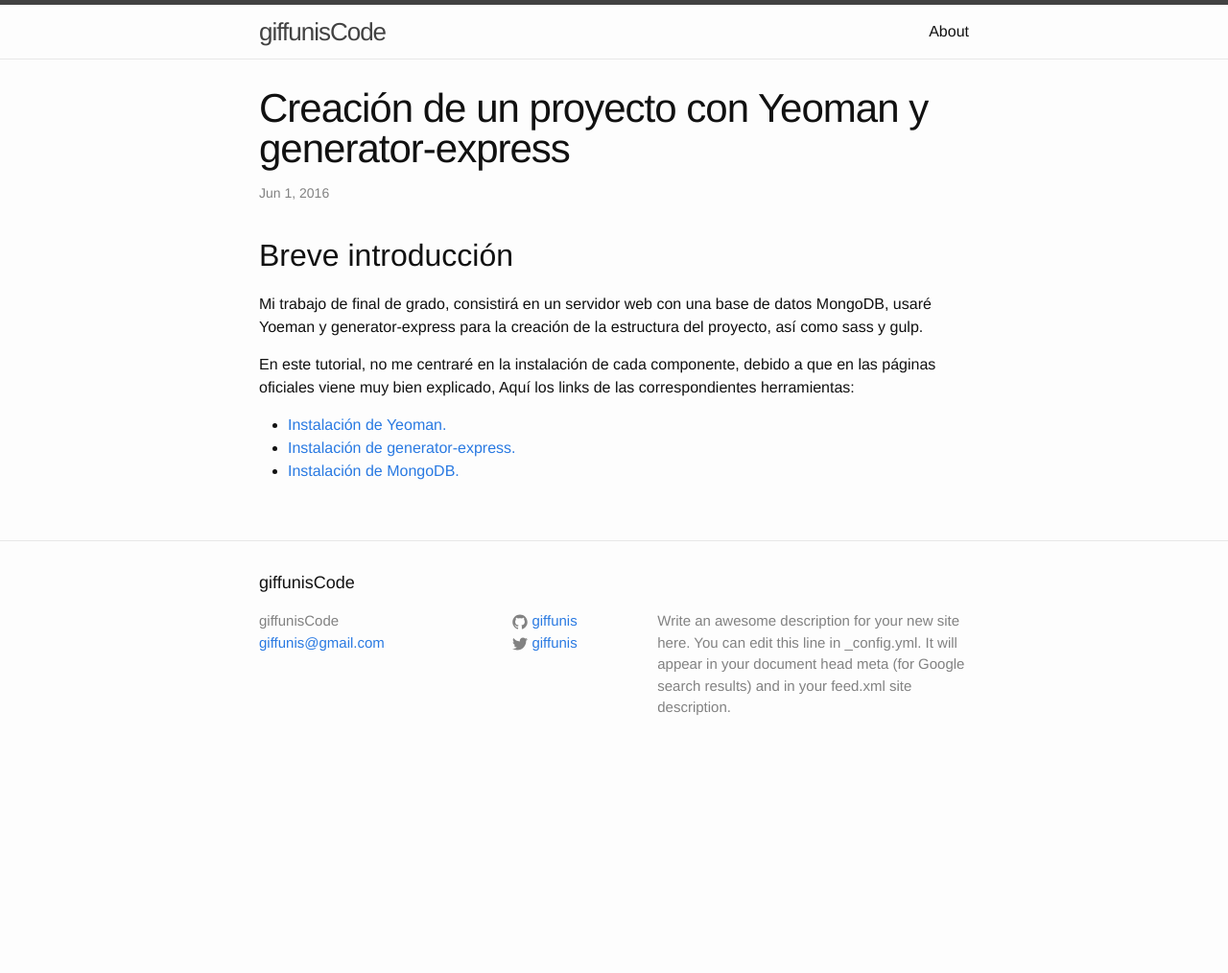
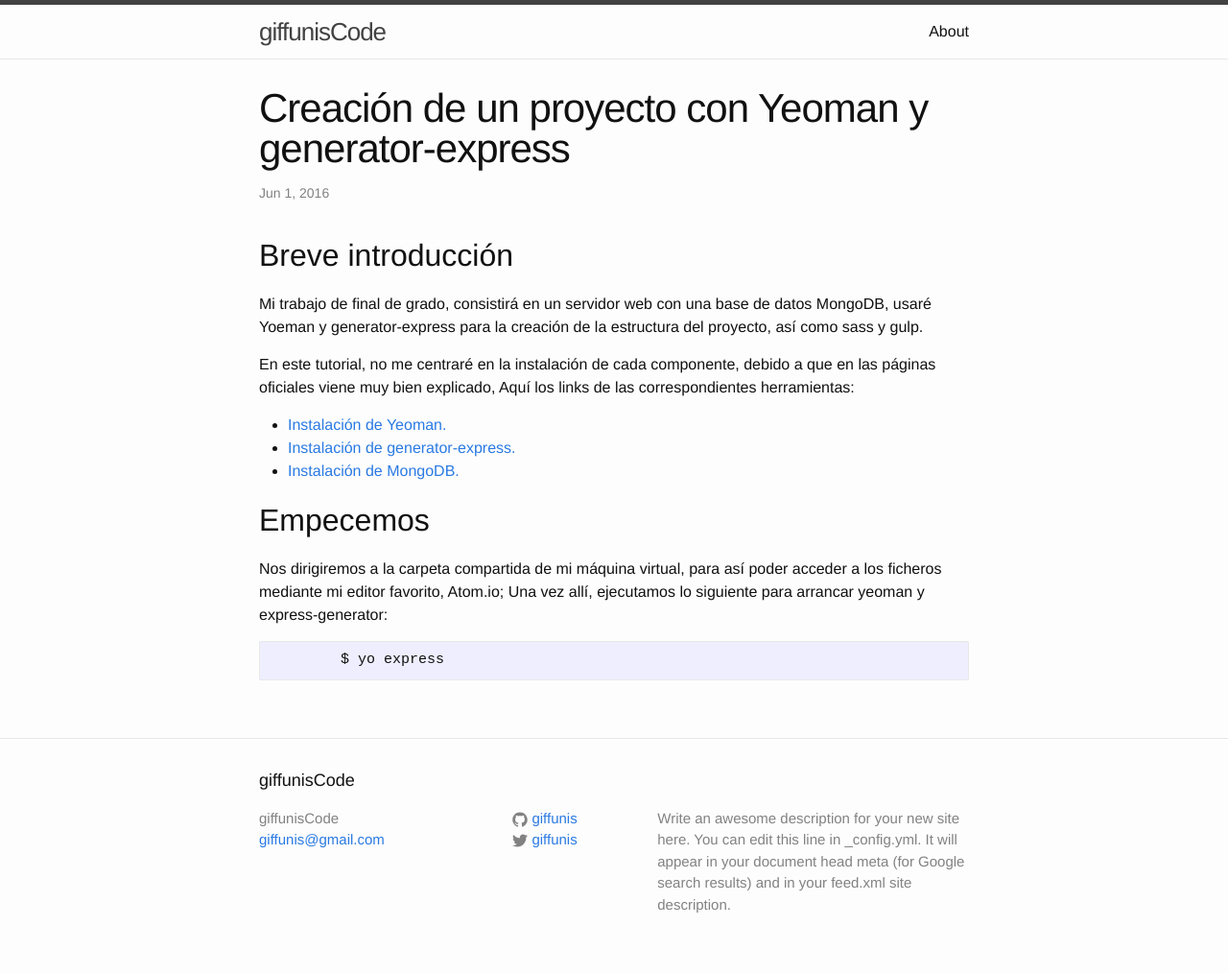
Before and after one commit to giffunis/giffunisCode, a Jekyll site: the page built from _posts/2016-06-01-Instalación-Yeoman-inicialización-proyecto.md, in a window 1280 px wide. Shown: the whole page at 96% size. Built offline with Jekyll 4.4.1, drawn with Linux system fonts in a browser that asks for light colours; before the commit the page ends 900 px from its top, so only the background shows below that.

Commit message:
Nueva parte

```diff
--- a/_posts/2016-06-01-Instalación-Yeoman-inicialización-proyecto.md
+++ b/_posts/2016-06-01-Instalación-Yeoman-inicialización-proyecto.md
@@ -14,3 +14,9 @@ En este tutorial, no me centraré en la instalación de cada componente, debido
 - [Instalación de Yeoman.](http://yeoman.io/learning/index.html)
 - [Instalación de generator-express.](https://github.com/petecoop/generator-express)
 - [Instalación de MongoDB.](https://docs.mongodb.com/manual/tutorial/install-mongodb-on-debian/)
+
+## Empecemos
+
+Nos dirigiremos a la carpeta compartida de mi máquina virtual, para así poder acceder a los ficheros mediante mi editor favorito, Atom.io; Una vez allí, ejecutamos lo siguiente para arrancar yeoman y express-generator:
+
+		$ yo express
```
